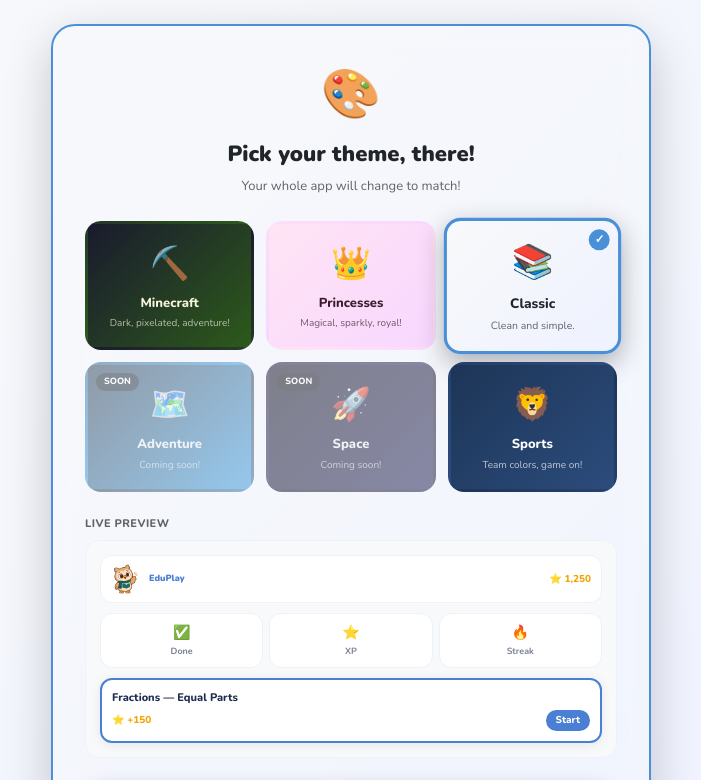
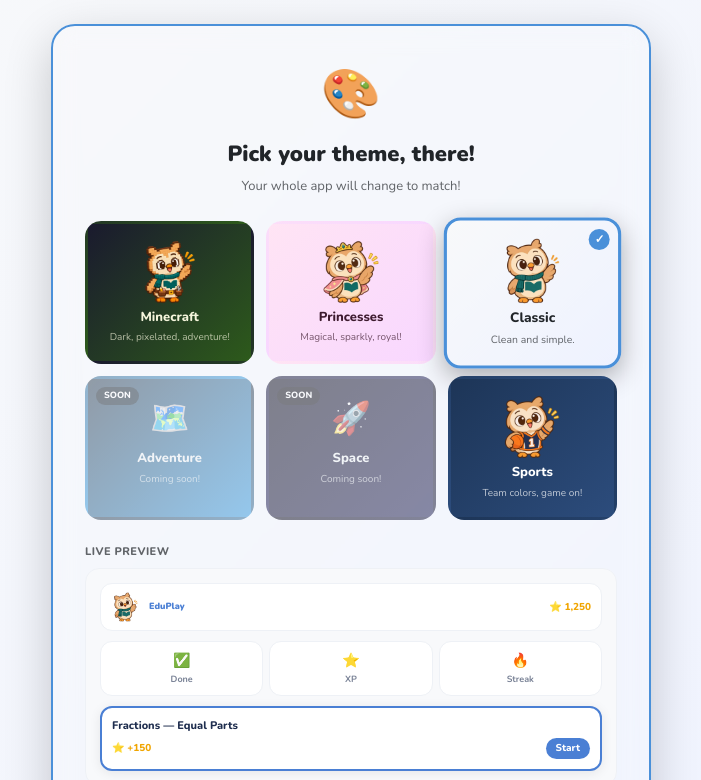
Before and after one commit to Oran-Honoshi/eduplay, a Next.js app: page /theme in a window 1280 px wide. Shown: the top 780 px of the page, without its empty margins (289-990 px from the left). Built offline with nearby package versions, Linux system fonts and the light colour scheme.

Commit message:
feat: theme picker tiles show Pip in each outfit
Co-Authored-By: Claude Opus 5.5 <noreply@anthropic.com>
Claude-Session: https://claude.ai/code/session_01UyXaz7AmJVPMrrhX9veX5e

```diff
--- a/src/app/theme/page.tsx
+++ b/src/app/theme/page.tsx
@@ -198,7 +198,9 @@ function ThemeSelector() {
               {!theme.available && (
                 <div style={{ position: 'absolute', top: '8px', left: '8px', background: 'rgba(0,0,0,0.5)', borderRadius: '50px', padding: '2px 8px', fontSize: '9px', color: 'white', fontWeight: 800 }}>SOON</div>
               )}
-              <div style={{ fontSize: '32px', marginBottom: '6px' }}>{theme.emoji}</div>
+              {theme.available
+                ? <Pip theme={theme.id} pose="wave" size={64} style={{ margin: '0 auto 4px' }} />
+                : <div style={{ fontSize: '32px', marginBottom: '6px' }}>{theme.emoji}</div>}
               <div style={{ fontSize: '13px', fontWeight: 800, color: theme.text }}>{theme.name}</div>
               <div style={{ fontSize: '10px', color: theme.text, opacity: .7, marginTop: '3px' }}>{theme.desc}</div>
             </div>
```
